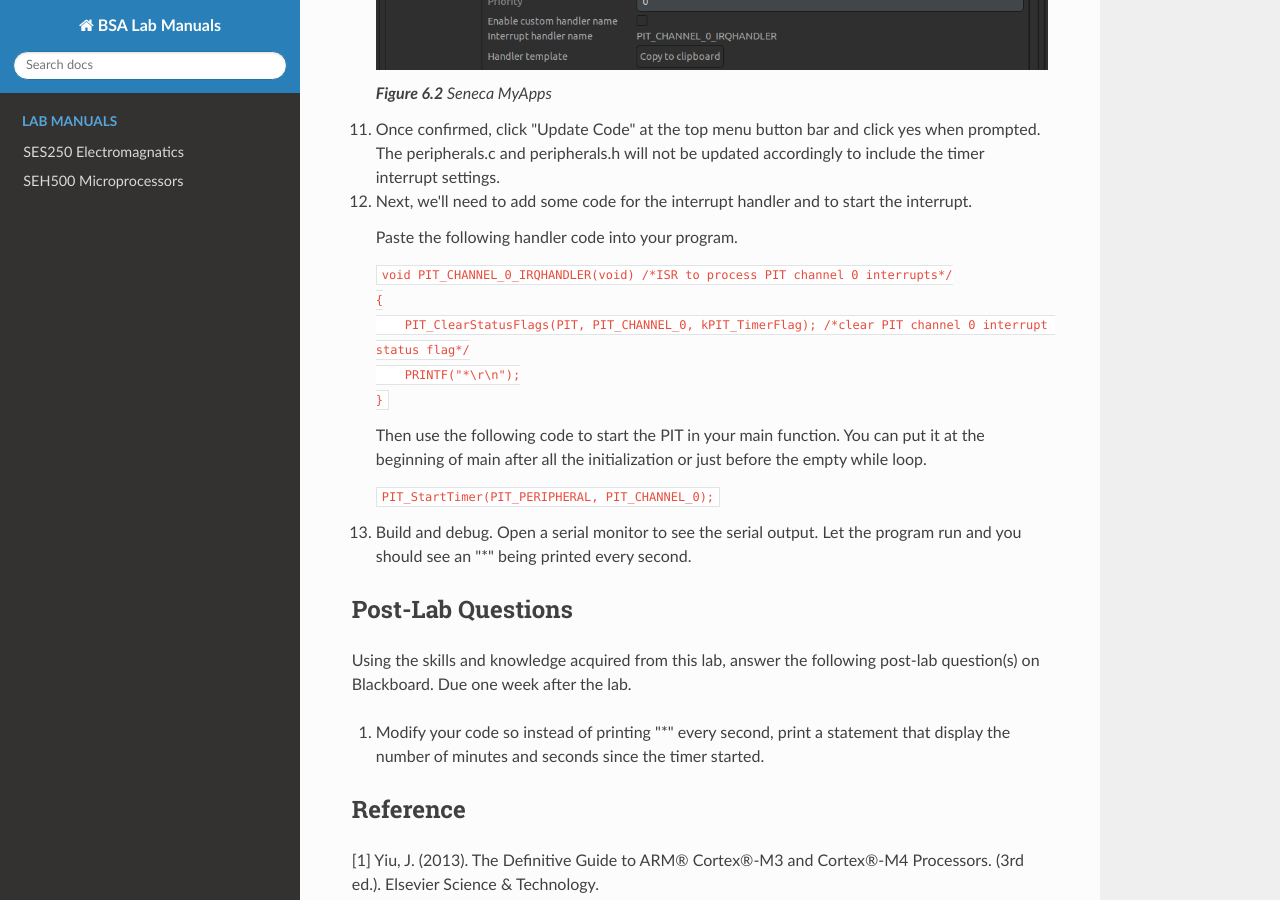
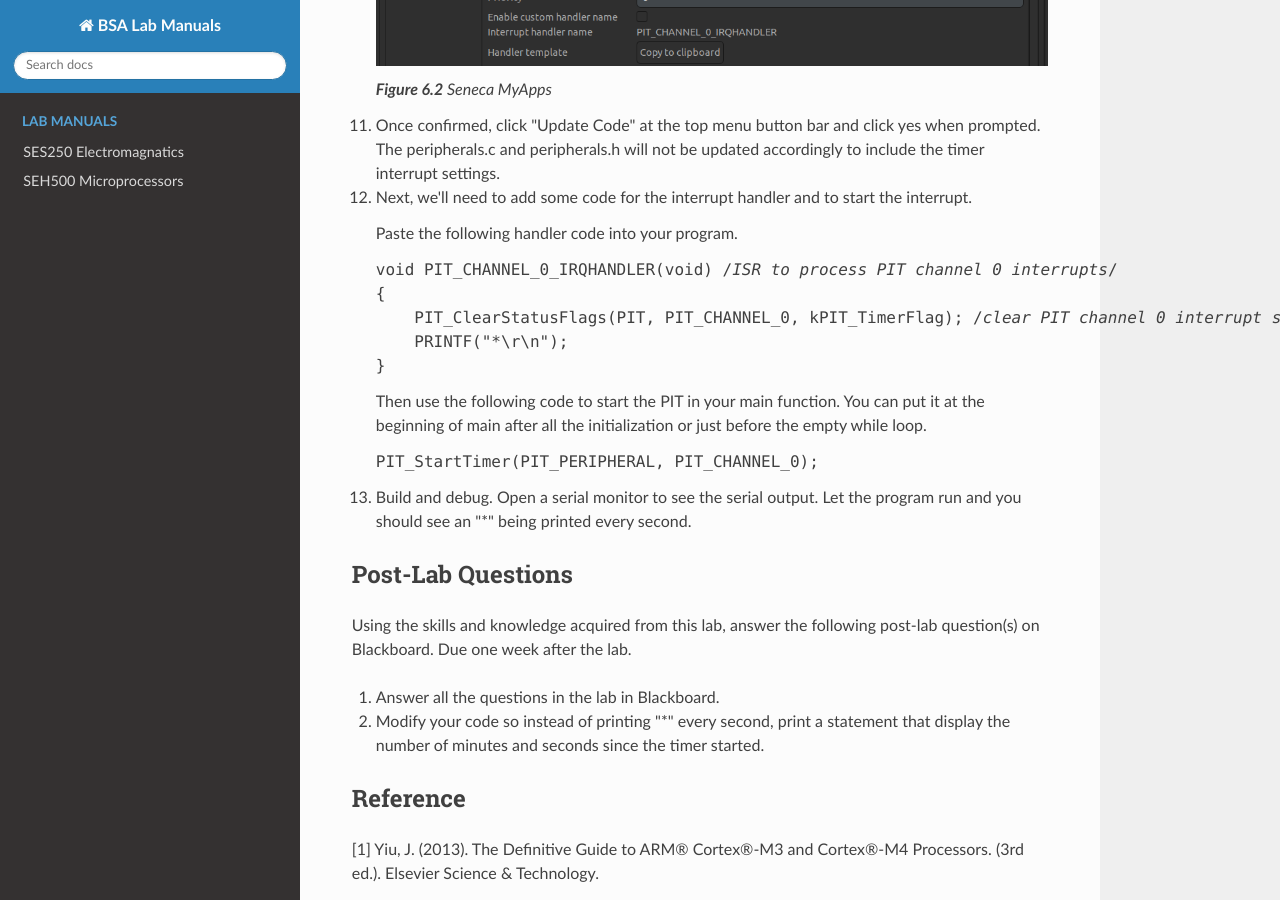
Before and after one commit to Seneca-BSA/bsa, an MkDocs documentation site: the page built from docs/seh500/lab6.md, in a window 1280 px wide and 900 px high, scrolled down 3327 px. Built offline with MkDocs 1.6.1, drawn with Linux system fonts in a browser that asks for light colours; nearby versions of some CDN libraries; some of the changed text lies outside the part shown.

Commit message:
updated lab6

````diff
--- a/docs/seh500/lab6.md
+++ b/docs/seh500/lab6.md
@@ -34,24 +34,24 @@
 
 1. In previous labs, we wrote all of our code in assembly language using the .s file extension. In this lab, we are going to explore how to integrate C-code together with assembly code in a single project. The first way of integrating assembly code into a C-program is by using the inline assembler method.
 
-    ```
+    <pre>
     __asm volatile (" <Assembly Code Here> ");
-    ```
+    </pre>
 
     Replace (or comment out) the PRINTF "Hello World" line with the following:
 
-    ```
+    <pre>
     __asm volatile (" mov r1, #0x75 ");
-    ```
+    </pre>
 
 1. Build and create the dissambly code (or from the dissambly view window during debug). Find the inline assembly code that you wrote. Take a screenshot of it and confirm that the C-code and the assembly code are the same. Paste your result into the Post-Lab question on blackboard.
 
 1. You can also write multi-line inline assembly code as below. As the __asm function is direct replicate of what you wrote into assembly, you'll need to use newline character to specify a newline in assembly. You can also align your C-code to make it more readable.
 
-    ```
+    <pre>
     __asm volatile (" mov r1, #0x75 \n"
                     " mov r3, #10 ");
-    ```
+    </pre>
 
 1. Open up [Lab 5](lab5.md) and transfer the code from the main label (up to but not including the code within the loop) into inline assembly code and include it into the inline code you have.
 
@@ -92,19 +92,19 @@
 
     Paste the following handler code into your program.
 
-    ```
+    <pre>
     void PIT_CHANNEL_0_IRQHANDLER(void) /*ISR to process PIT channel 0 interrupts*/
     {
         PIT_ClearStatusFlags(PIT, PIT_CHANNEL_0, kPIT_TimerFlag); /*clear PIT channel 0 interrupt status flag*/
         PRINTF("*\r\n");
     }
-    ```
+    </pre>
 
     Then use the following code to start the PIT in your main function. You can put it at the beginning of main after all the initialization or just before the empty while loop.
 
-    ```
+    <pre>
     PIT_StartTimer(PIT_PERIPHERAL, PIT_CHANNEL_0);
-    ```
+    </pre>
 
 1. Build and debug. Open a serial monitor to see the serial output. Let the program run and you should see an "*" being printed every second.
 
@@ -112,6 +112,8 @@
 
 Using the skills and knowledge acquired from this lab, answer the following post-lab question(s) on Blackboard. Due one week after the lab.
 
+1. Answer all the questions in the lab in Blackboard.
+
 1. Modify your code so instead of printing "*" every second, print a statement that display the number of minutes and seconds since the timer started.
 
 ## Reference
````
